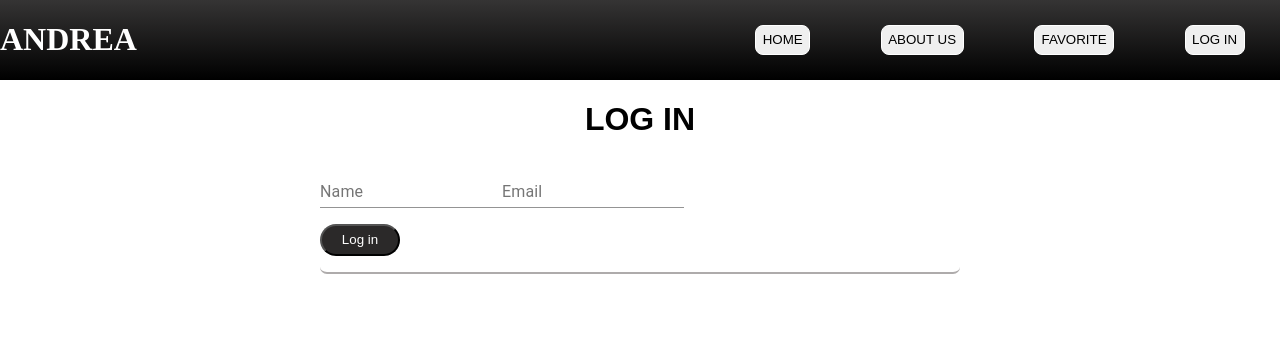
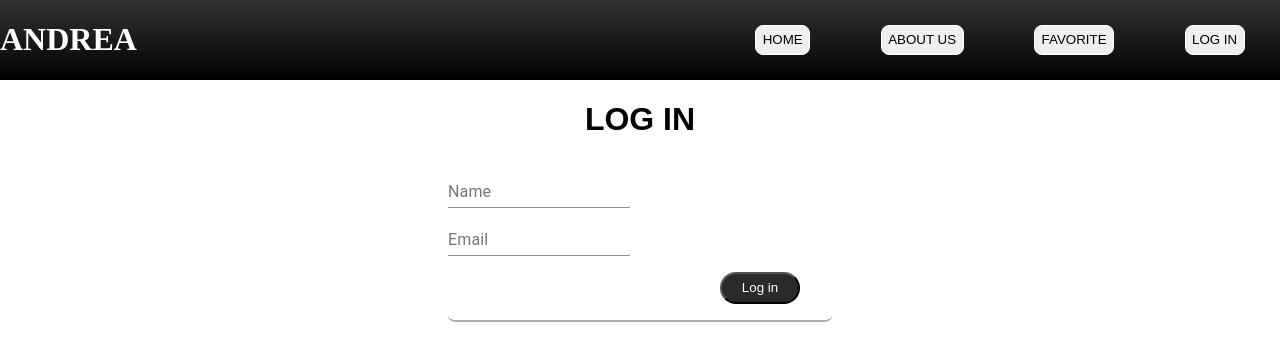
Before and after one commit to Andreaa-Dev/Web-design-project, a React (Create React App) app: page /home/login in a window 1280 px wide. Shown: the top 360 px of the page. Built offline with nearby package versions, Linux system fonts and the light colour scheme; a web font is replaced by a local one.

Commit message:
add log in page

```diff
--- a/src/Components/MainPages/Login.tsx
+++ b/src/Components/MainPages/Login.tsx
@@ -1,4 +1,5 @@
 import React from "react";
+import { useState } from "react";
 import styled from "styled-components";
 import { makeStyles } from "@material-ui/core/styles";
 import TextField from "@material-ui/core/TextField";
@@ -6,10 +7,9 @@ import TextField from "@material-ui/core/TextField";
 const Card = styled.div`
   display: flex;
   flex-direction: column;
-
   border-bottom: solid 2px #aeabab;
   border-radius: 7px;
-  width: 50%;
+  width: 30%;
   margin: auto;
 `;
 
@@ -25,33 +25,46 @@ const Button = styled.button`
   color: white;
   margin-top: 1rem;
   margin-bottom: 1rem;
-  margin-right: 1rem;
+  margin-left: 17rem;
 `;
 
 const useStyles = makeStyles((theme) => ({
   root: {
     "& .MuiTextField-root": {
-      margin: theme.spacing(2),
-      width: "15ch",
+      margin: theme.spacing(3),
+      width: "25ch",
     },
   },
 }));
+
 function Login() {
+  const [value, setValue] = useState("");
+  type EventType = {
+    event: any;
+  };
+  const handleChange = ({ event }: EventType) => {
+    setValue(event.target.value);
+  };
+
   return (
     <Card>
       <Title>LOG IN </Title>
-      <form noValidate autoComplete="off">
+      <form>
         <TextField
           id="standard-textarea"
           label="Name"
           placeholder="Name"
           multiline
         />
+      </form>
+      <form>
         <TextField
           id="standard-textarea"
           label="Email"
           placeholder="gmail.com"
           multiline
+          onChange={handleChange}
+          value={value}
         />
       </form>
       <Button>Log in</Button>
@@ -60,3 +73,5 @@ function Login() {
 }
 
 export default Login;
+
+// noValidate autoComplete="off"
```
